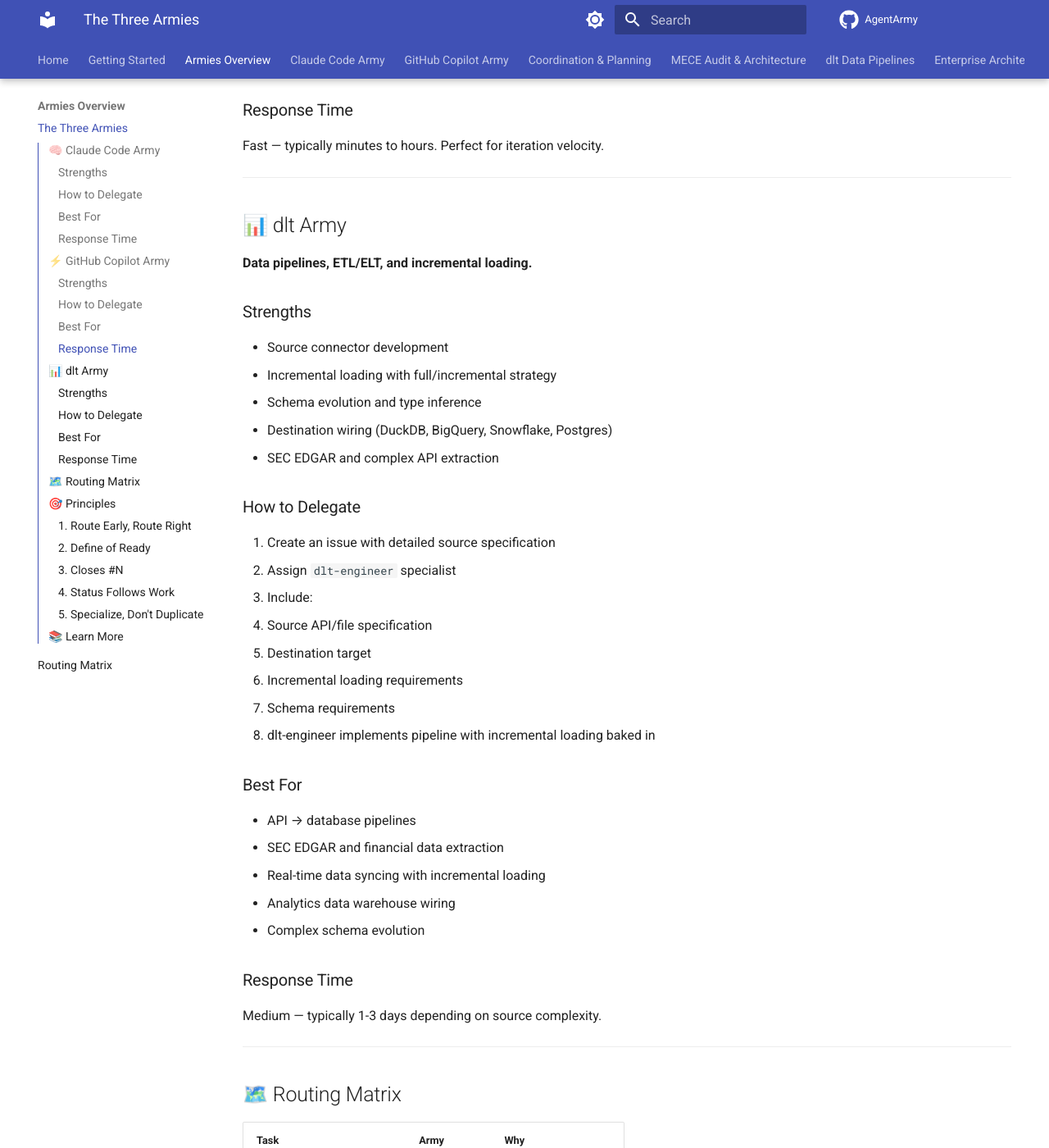
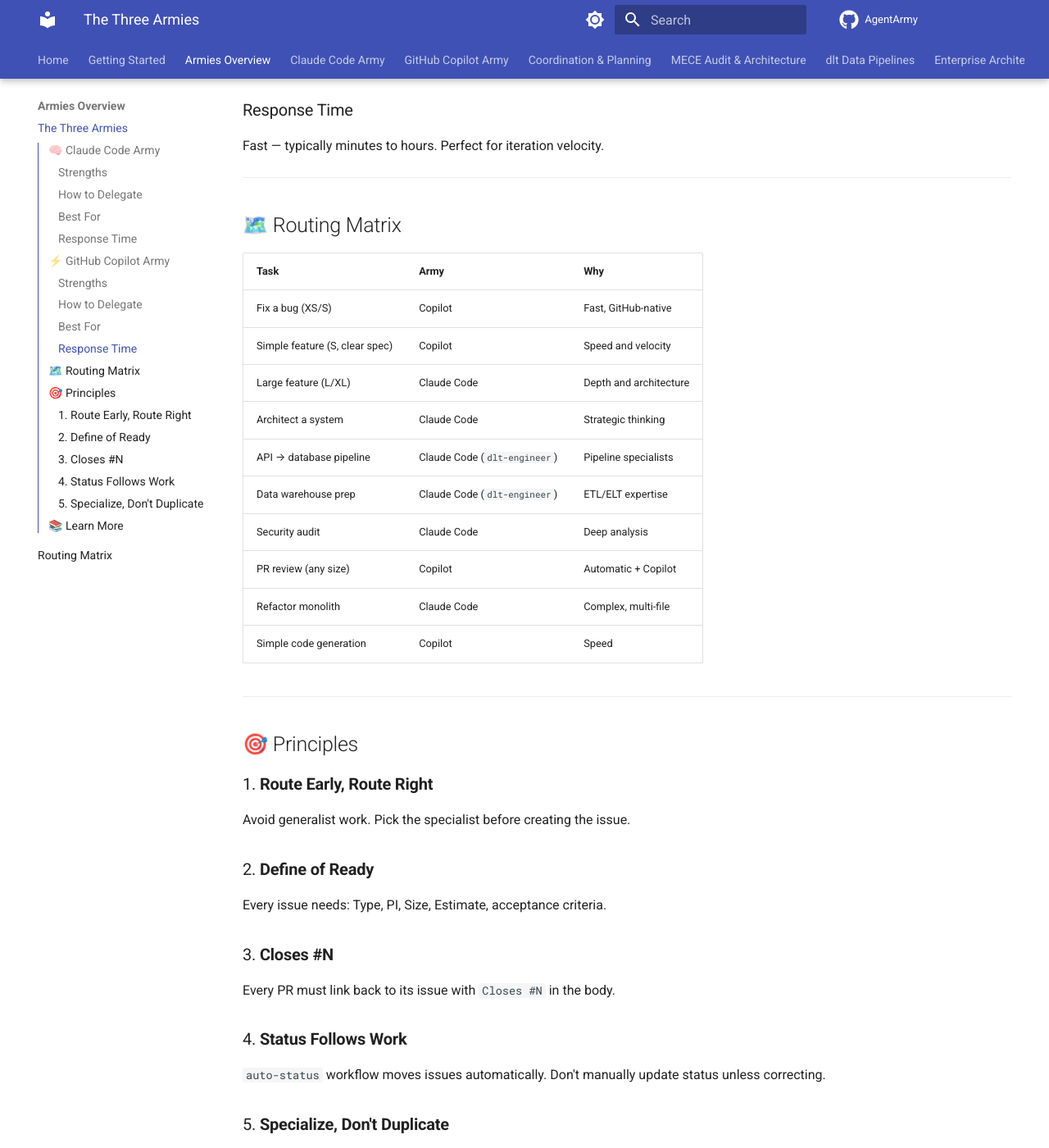
Before and after one commit to nickpclarke/AgentArmyPowerTemplate, an MkDocs documentation site: the page built from docs/armies-overview.md, in a window 1280 px wide and 1400 px high, scrolled down 2064 px. Shown: the whole window at 82% size. Built offline with MkDocs 1.6.1 and Material for MkDocs 9.7.7, drawn with Linux system fonts in a browser that asks for light colours; comment, search, counter and statistics services are not loaded.

```diff
--- a/docs/armies-overview.md
+++ b/docs/armies-overview.md
@@ -64,38 +64,6 @@ Fast — typically minutes to hours. Perfect for iteration velocity.
 
 ---
 
-## 📊 dlt Army
-
-**Data pipelines, ETL/ELT, and incremental loading.**
-
-### Strengths
-- Source connector development
-- Incremental loading with full/incremental strategy
-- Schema evolution and type inference
-- Destination wiring (DuckDB, BigQuery, Snowflake, Postgres)
-- SEC EDGAR and complex API extraction
-
-### How to Delegate
-1. Create an issue with detailed source specification
-2. Assign `dlt-engineer` specialist
-3. Include:
-   - Source API/file specification
-   - Destination target
-   - Incremental loading requirements
-   - Schema requirements
-4. dlt-engineer implements pipeline with incremental loading baked in
-
-### Best For
-- API → database pipelines
-- SEC EDGAR and financial data extraction
-- Real-time data syncing with incremental loading
-- Analytics data warehouse wiring
-- Complex schema evolution
-
-### Response Time
-Medium — typically 1-3 days depending on source complexity.
-
----
 
 ## 🗺️ Routing Matrix
 
@@ -105,8 +73,8 @@ Medium — typically 1-3 days depending on source complexity.
 | Simple feature (S, clear spec) | Copilot | Speed and velocity |
 | Large feature (L/XL) | Claude Code | Depth and architecture |
 | Architect a system | Claude Code | Strategic thinking |
-| API → database pipeline | dlt | Pipeline specialists |
-| Data warehouse prep | dlt | ETL/ELT expertise |
+| API → database pipeline | Claude Code (`dlt-engineer`) | Pipeline specialists |
+| Data warehouse prep | Claude Code (`dlt-engineer`) | ETL/ELT expertise |
 | Security audit | Claude Code | Deep analysis |
 | PR review (any size) | Copilot | Automatic + Copilot |
 | Refactor monolith | Claude Code | Complex, multi-file |
```
Also changed, not shown: docs/glossary.md (+1 -1 lines), docs/index.md (+4 -6 lines).
